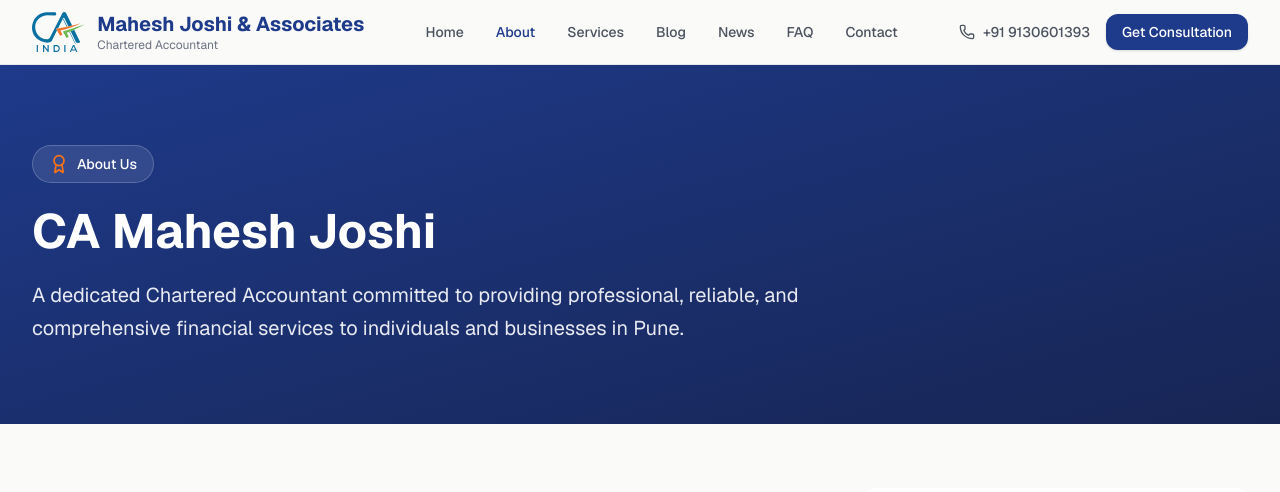
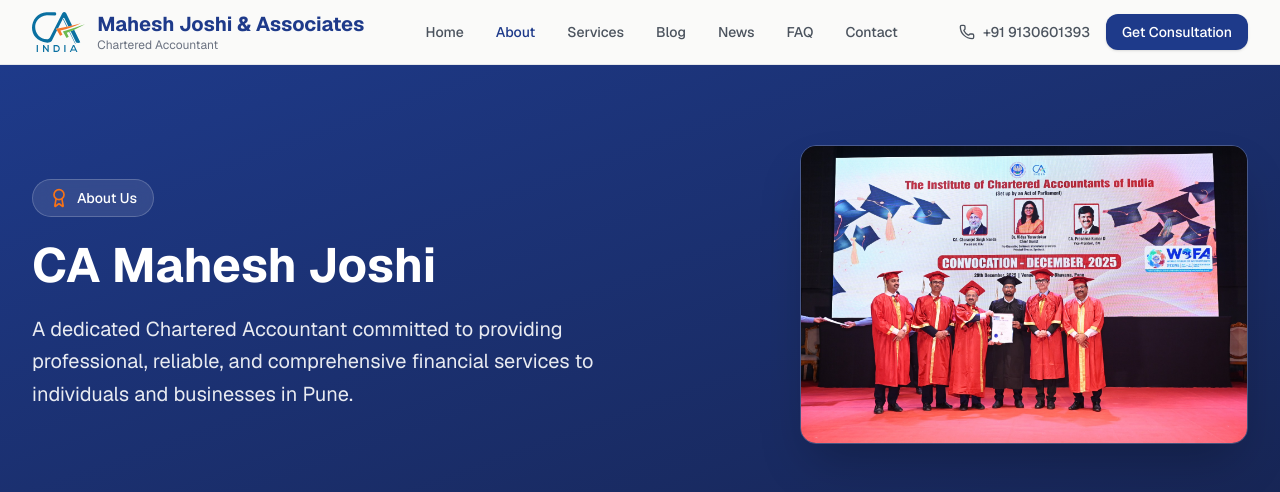
Before and after one commit to vikasjoshis001/CA-Mahesh-Joshi, a Next.js app: page /about in a window 1280 px wide. Shown: the top 492 px of the page. Built offline with nearby package versions, Linux system fonts and the light colour scheme; no server answers.

Commit message:
Refactor hero section layout and add new icon SVG

```diff
--- a/app/about/page.tsx
+++ b/app/about/page.tsx
@@ -18,7 +18,9 @@
       {/* Hero Section */}
       <section className="bg-gradient-to-br from-primary to-primary-dark py-20 text-white">
         <Container>
-          <div className="max-w-3xl">
+          <div className="grid grid-cols-1 lg:grid-cols-2 gap-10 items-center">
+            {/* Left: Text */}
+            <div>
               <div className="inline-flex items-center gap-2 bg-white/10 backdrop-blur-sm border border-white/20 rounded-full px-4 py-2 mb-6">
                 <Award className="h-5 w-5 text-secondary" />
                 <span className="text-sm font-medium">About Us</span>
@@ -31,6 +33,20 @@
                 reliable, and comprehensive financial services to individuals and businesses
                 in Pune.
               </p>
+            </div>
+            {/* Right: Convocation Image */}
+            <div className="flex justify-center lg:justify-end">
+              <div className="rounded-2xl overflow-hidden shadow-2xl border border-white/20 max-w-md w-full">
+                <Image
+                  src="/images/about/ca_induction.jpeg"
+                  alt="CA Mahesh Joshi — ICAI Convocation December 2025"
+                  width={600}
+                  height={400}
+                  className="w-full h-auto object-cover"
+                  priority
+                />
+              </div>
+            </div>
           </div>
         </Container>
       </section>
```
Also changed, not shown: app/icon.svg (added), public/images/about/ca_induction.jpeg (added). Lines whose indentation alone changed are shown as unchanged.
